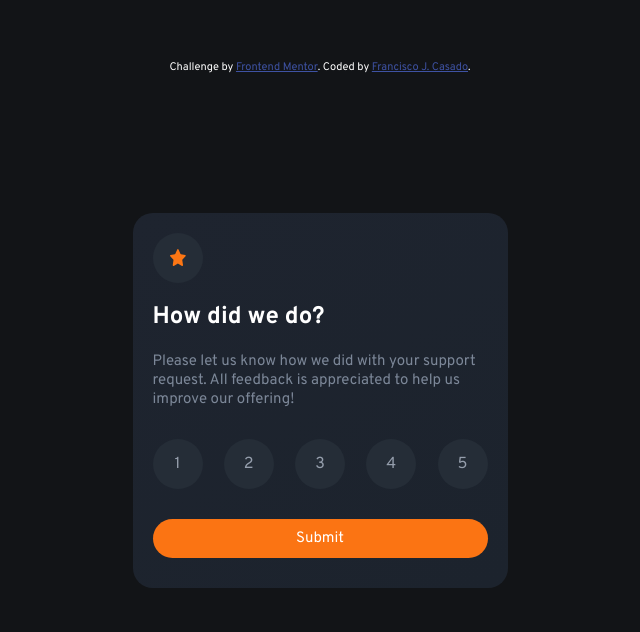
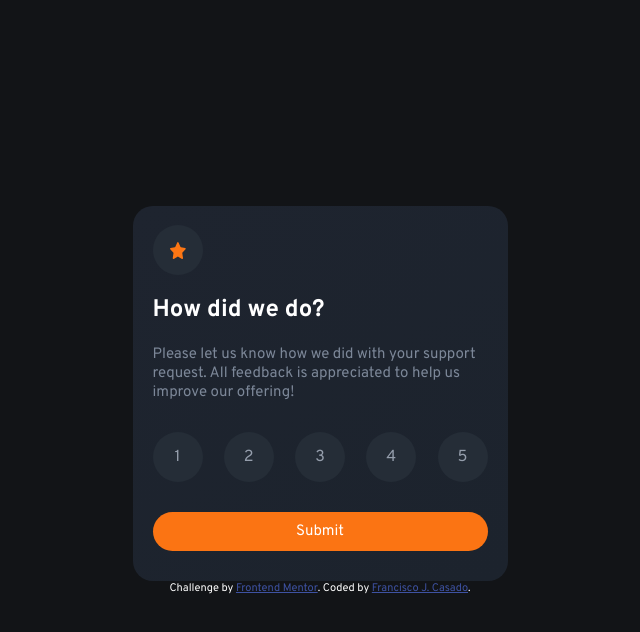
Before and after one commit to Franche020/interactive-rating-component-main, a website: page index.html in a window 1280 px wide. Shown: the whole page, without its empty margins (320-960 px from the left). Drawn offline with Linux system fonts and the light colour scheme.

Commit message:
centrado elementos

```diff
--- a/index.html
+++ b/index.html
@@ -67,13 +67,15 @@
         <!-- Thank you state end -->
       </div>
     </main>
+    <section>
+      <div class="attribution">
+        Challenge by
+        <a href="https://www.frontendmentor.io?ref=challenge" target="_blank"
+          >Frontend Mentor</a
+        >. Coded by <a href="#">Francisco J. Casado</a>.
+      </div>
 
-    <div class="attribution">
-      Challenge by
-      <a href="https://www.frontendmentor.io?ref=challenge" target="_blank"
-        >Frontend Mentor</a
-      >. Coded by <a href="#">Francisco J. Casado</a>.
-    </div>
+    </section>
     <script src="build/js/app.js"></script>
   </body>
 </html>
--- a/src/scss/base/_globales.scss
+++ b/src/scss/base/_globales.scss
@@ -14,17 +14,15 @@ body {
     font-size: 16px;
     background-color: v.$very-dark-blue;
     font-family: v.$fuente-principal;
+    display: flex;
+    flex-direction: column;
+    align-items: center;
+    justify-content: center;
+    position: absolute;
+    top: 0; right: 0; bottom: 0; left: 0;
 }
 
-.attribution {
-    margin-top: 6rem;
-    font-size: 11px;
-    text-align: center;
-    color: v.$white;
-  }
-  .attribution a {
-    color: hsl(228, 45%, 44%);
-  }
+
 
 .card {
     max-width: calc(v.$mobile * .9);
@@ -33,8 +31,10 @@ body {
     display: flex;
     height:v.$mobile;
     margin: auto;
-    position: absolute;
-    top: 0; right: 0; bottom: 0; left: 0;
+    justify-content: center;
+    align-items: center;
+    //position: absolute;
+    //top: 0; right: 0; bottom: 0; left: 0;
     @include m.mobile{
         max-width: v.$mobile;
     }
@@ -59,3 +59,13 @@ li {
 .invisible {
     display: none;
 }
+
+.attribution {
+    font-size: 11px;
+    text-align: center;
+    color: v.$white;
+  }
+  .attribution a {
+    color: hsl(228, 45%, 44%);
+
+  }
--- a/src/scss/layout/_cardNormal.scss
+++ b/src/scss/layout/_cardNormal.scss
@@ -3,7 +3,6 @@
 .star {
     height: 2rem;
     width: 2rem;
-    background-color: v.$medium-grey;
     background-image: url(../img/icon-star.svg);
     background-repeat: no-repeat;
     background-position: center;
```
Also changed, not shown: build/css/app.css.
